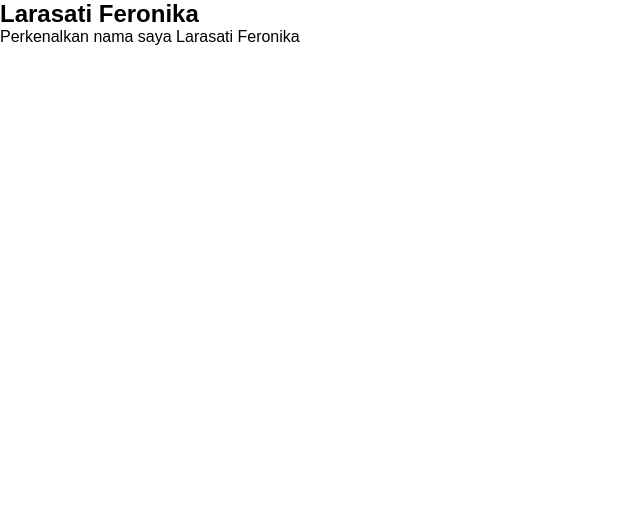
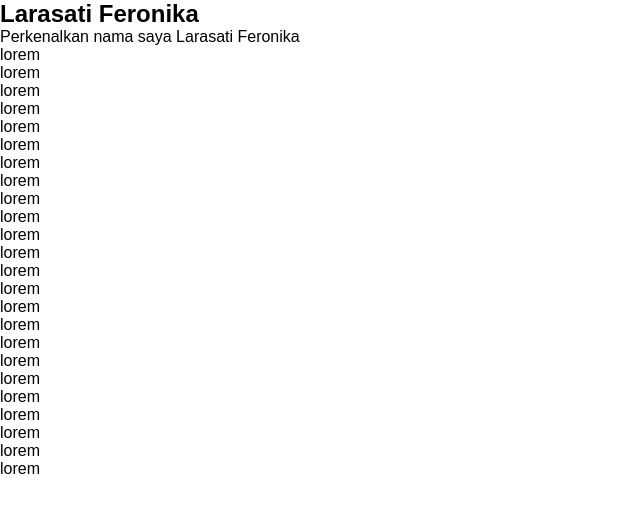
Before and after one commit to fidelisraymond62/my-test-repo, a plain HTML site: page index.html in a window 1280 px wide. Shown: the whole page, without its empty margins (0-640 px from the left). Drawn offline with Linux system fonts and the light colour scheme.

Commit message:
feat(card): menambahkan card yang berisikan list yang bertuliskan lorem

```diff
--- a/index.html
+++ b/index.html
@@ -12,5 +12,109 @@
         <p class="about">Perkenalkan nama saya Larasati Feronika</p>
     </section>
     <script src="app.js"></script>
+    <section class="container">
+        <div class="card">
+            <ul>
+                <li>
+                    <p>lorem</p>
+                </li>
+                <li>
+                    <p>lorem</p>
+                </li>
+            </ul>
+            <ul>
+                <li>
+                    <p>lorem</p>
+                </li>
+                <li>
+                    <p>lorem</p>
+                </li>
+            </ul>
+            <ul>
+                <li>
+                    <p>lorem</p>
+                </li>
+                <li>
+                    <p>lorem</p>
+                </li>
+            </ul>
+            <ul>
+                <li>
+                    <p>lorem</p>
+                </li>
+                <li>
+                    <p>lorem</p>
+                </li>
+            </ul>
+        </div>
+        <div class="card">
+            <ul>
+                <li>
+                    <p>lorem</p>
+                </li>
+                <li>
+                    <p>lorem</p>
+                </li>
+            </ul>
+            <ul>
+                <li>
+                    <p>lorem</p>
+                </li>
+                <li>
+                    <p>lorem</p>
+                </li>
+            </ul>
+            <ul>
+                <li>
+                    <p>lorem</p>
+                </li>
+                <li>
+                    <p>lorem</p>
+                </li>
+            </ul>
+            <ul>
+                <li>
+                    <p>lorem</p>
+                </li>
+                <li>
+                    <p>lorem</p>
+                </li>
+            </ul>
+        </div>
+        <div class="card">
+            <ul>
+                <li>
+                    <p>lorem</p>
+                </li>
+                <li>
+                    <p>lorem</p>
+                </li>
+            </ul>
+            <ul>
+                <li>
+                    <p>lorem</p>
+                </li>
+                <li>
+                    <p>lorem</p>
+                </li>
+            </ul>
+            <ul>
+                <li>
+                    <p>lorem</p>
+                </li>
+                <li>
+                    <p>lorem</p>
+                </li>
+            </ul>
+            <ul>
+                <li>
+                    <p>lorem</p>
+                </li>
+                <li>
+                    <p>lorem</p>
+                </li>
+            </ul>
+        </div>
+    </section>
 </body>
 </html>
```
